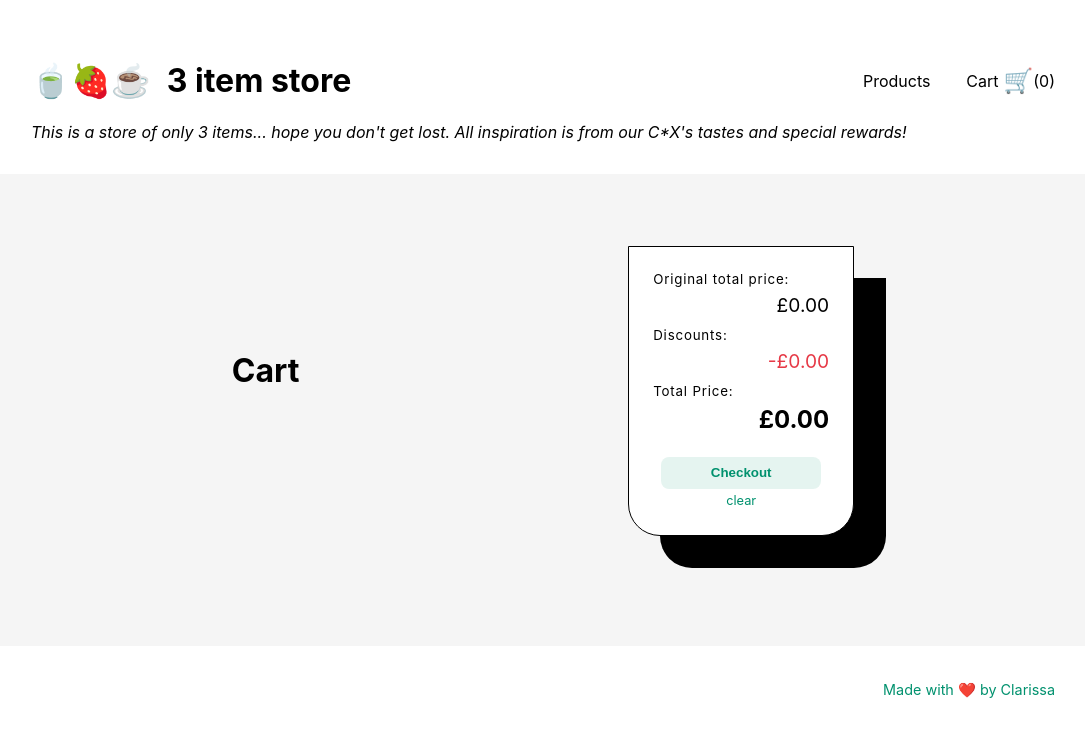
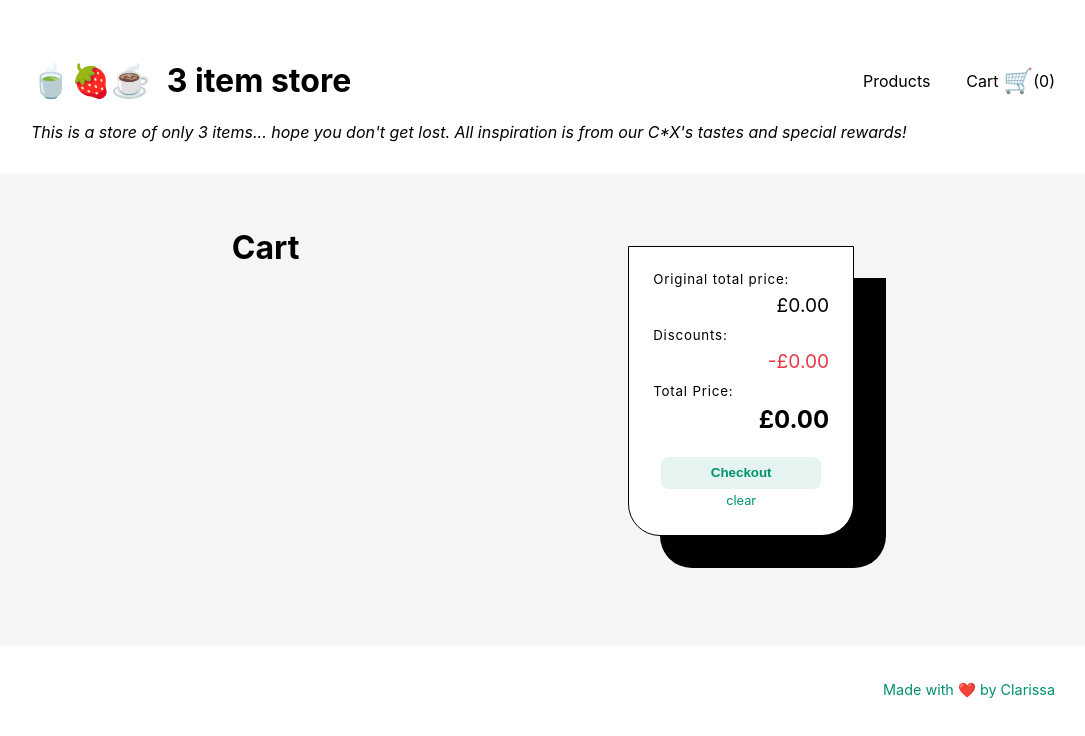
Before and after one commit to klaryon/three_item_store, a React (Create React App) app: page /shop in a window 1280 px wide. Shown: the top 736 px of the page, without its empty margins (97-1182 px from the left). Built offline with nearby package versions, Linux system fonts and the light colour scheme.

Commit message:
cart title fix

```diff
--- a/src/screens/Shop/styles.js
+++ b/src/screens/Shop/styles.js
@@ -21,8 +21,9 @@ export const StyledCartItems = styled.div`
     align-items: center;
 
     @media ${device.laptop} {
+        height: 20rem;
         align-items: flex-start;
-        justify-content: space-between;
+        justify-content: flex-start;
     }
 `;
 export const StyledCartLines = styled.div`
```
